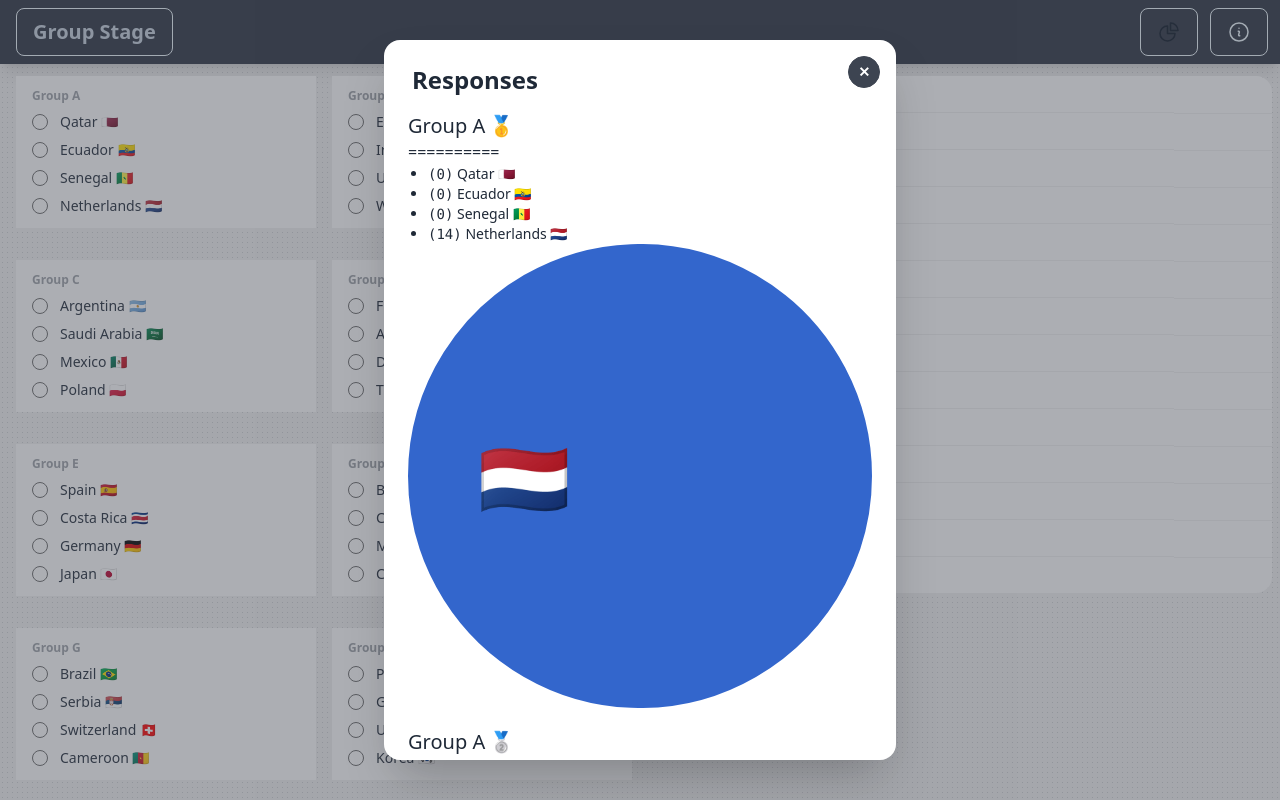
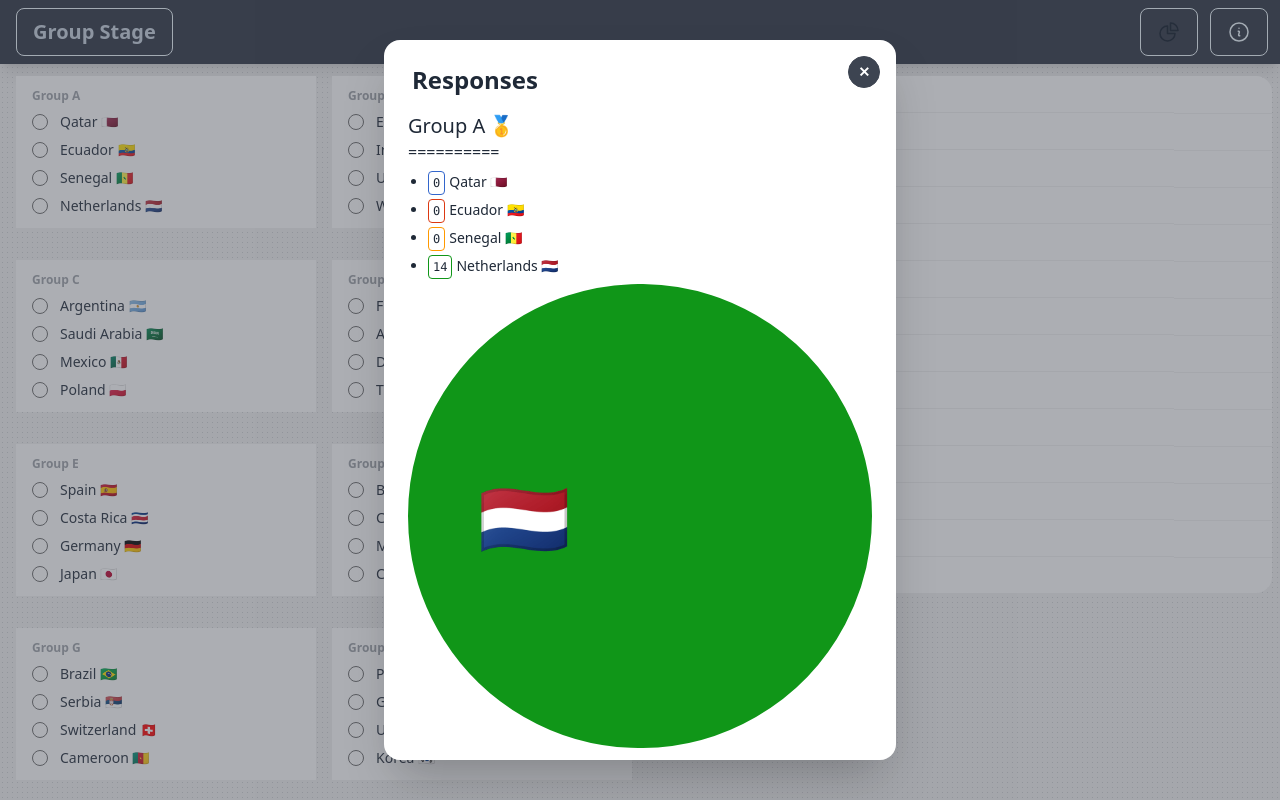
Before and after one commit to SeanPlusPlus/world-cup-group-stage, a Next.js app: page / in a window 1280 px wide. Both pictures are taken after a click on the button 1169 px from the left and 32 px from the top of the page. Built offline with nearby package versions, Linux system fonts and the light colour scheme.

Commit message:
main: response color

```diff
--- a/components/modals/Chart.js
+++ b/components/modals/Chart.js
@@ -19,13 +19,6 @@ const Chart = () => {
   const handleClose= () => {
     setModal({})
   }
-
-  const COLORS = [
-    '#3366CC',
-    '#DC3912',
-    '#FF9900',
-    '#109618'
-  ]
 
   return (
     <div className={`modal ${modal && modal.chart}`}>
@@ -49,8 +42,16 @@ const Chart = () => {
               </div>
               <div>==========</div>
               <ul>
-                { r.teams.map((t) => (
-                  <li key={t.name} className="text-sm list-disc ml-5"><code>({t.total})</code> {t.name} {t.flag}</li>
+                { r.teams.map((t, i) => (
+                  <li key={t.name} className="text-sm list-disc ml-5 my-2">
+                    <code
+                      className="border p-1 rounded text-xs mr-1"
+                      style={{ borderColor: t.color }}
+                    >{t.total}</code>
+                    <span>
+                      {t.name} {t.flag}
+                    </span>
+                  </li>
                 ))}
               </ul>
               <PieChart
@@ -58,7 +59,7 @@ const Chart = () => {
                   r.teams.filter((t) => (t.total > 0)).map((t, i) => ({
                     title: t.flag,
                     value: t.total,
-                    color: COLORS[i]
+                    color: t.color
                   }))
                 }
                 label={({ dataEntry }) => dataEntry.title}
--- a/utils/responses.js
+++ b/utils/responses.js
@@ -1,14 +1,20 @@
-import _countBy from 'lodash/countBy'
+const COLORS = [
+  '#3366CC',
+  '#DC3912',
+  '#FF9900',
+  '#109618'
+]
 
 const getTotals = (teams, key, entries) => {
-  return teams.map((t) => {
+  return teams.map((t, i) => {
     const total = entries.filter((e) => {
       return e[key].name === t.name
     }).length
 
     return {
       ...t,
-      total
+      total,
+      color: COLORS[i]
     }
   })
 }
```
